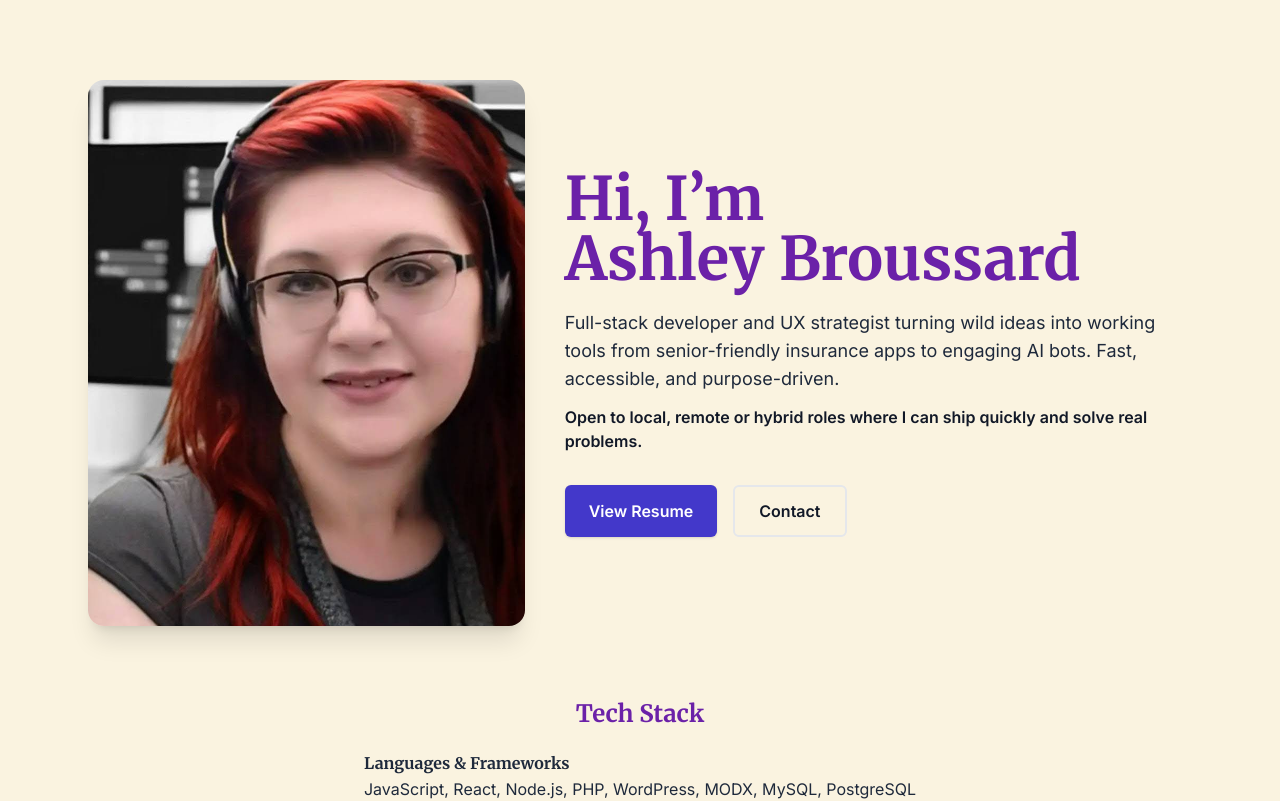
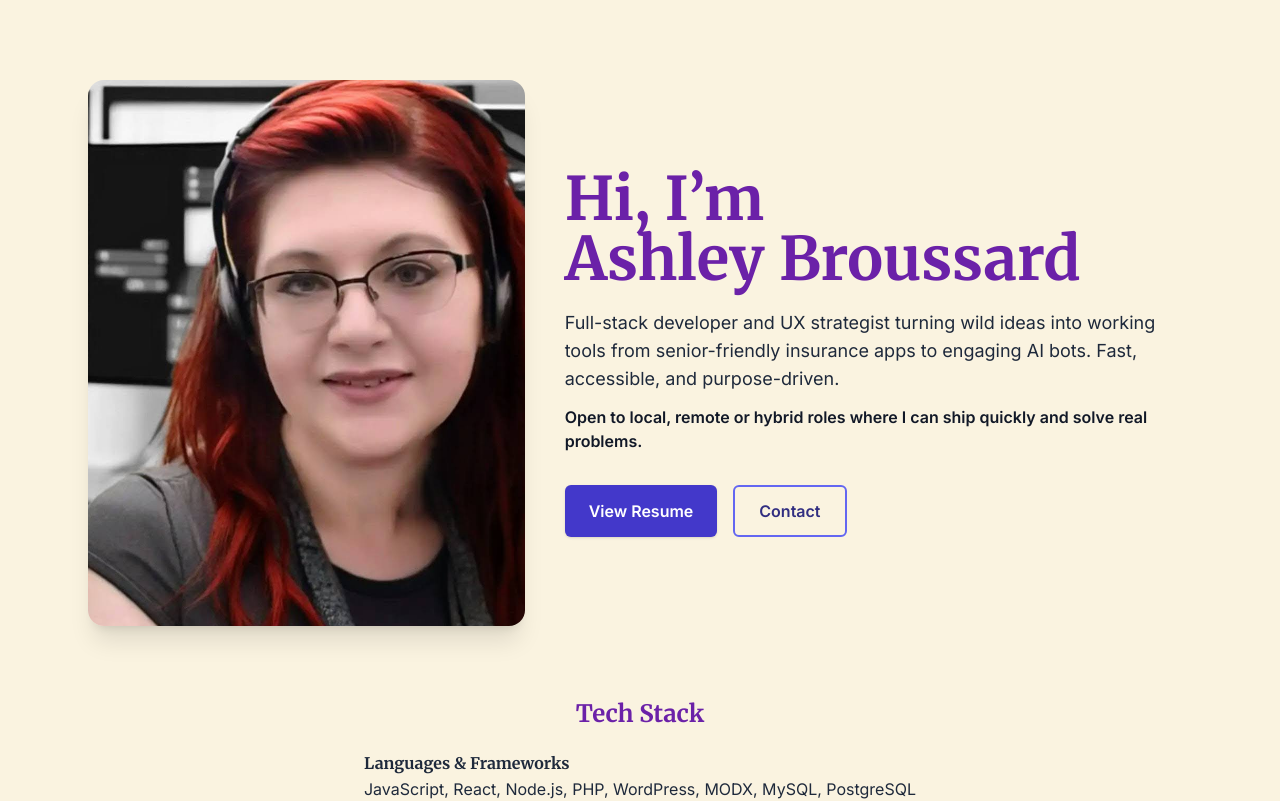
Before and after one commit to AshB4/AshB4.github.io, a React (Vite) app: page / in a window 1280 px wide. Shown: the top 801 px of the page. Built offline with nearby package versions, Linux system fonts and the light colour scheme.

Commit message:
outline buttons change

```diff
--- a/src/components/Footer.jsx
+++ b/src/components/Footer.jsx
@@ -28,7 +28,7 @@ const Footer = () => {
                            focus-visible:ring-offset-2 focus-visible:ring-offset-slate-900
                            hover:decoration-2 hover:font-bold font-underline"
               >
-                Email Ashley
+                Email
               </a>
             </li>
 
--- a/src/components/Hero.jsx
+++ b/src/components/Hero.jsx
@@ -48,7 +48,7 @@ const Hero = () => {
 
               <a
                 href="mailto:Fleurdeviefarmsllc@gmail.com"
-                className="inline-flex items-center justify-center rounded-md border-2 border-emerald-500 px-6 py-3 font-semibold text-emerald-700 hover:bg-emerald-50 focus-visible:outline focus-visible:outline-2 focus-visible:outline-offset-2 focus-visible:outline-emerald-500"
+                className="inline-flex items-center justify-center rounded-md border-2 border-indigo-500 px-6 py-3 font-semibold text-indigo-900 hover:bg-ingigo-900n focus-visible:outline focus-visible:outline-2 focus-visible:outline-offset-2 focus-visible:outline-indigo-900"
                 aria-label="Email Ashley Broussard"
               >
                 Contact
```
